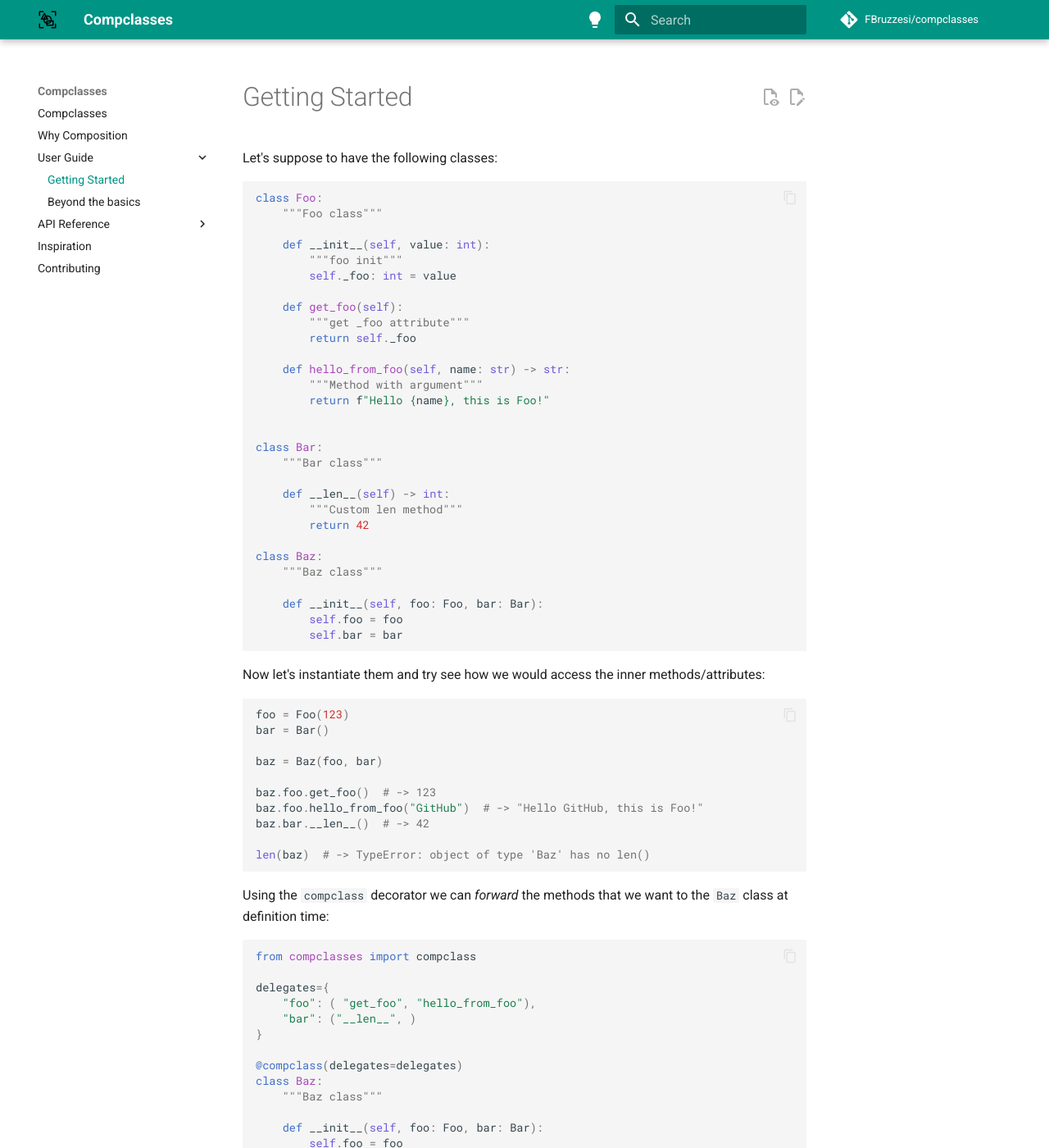
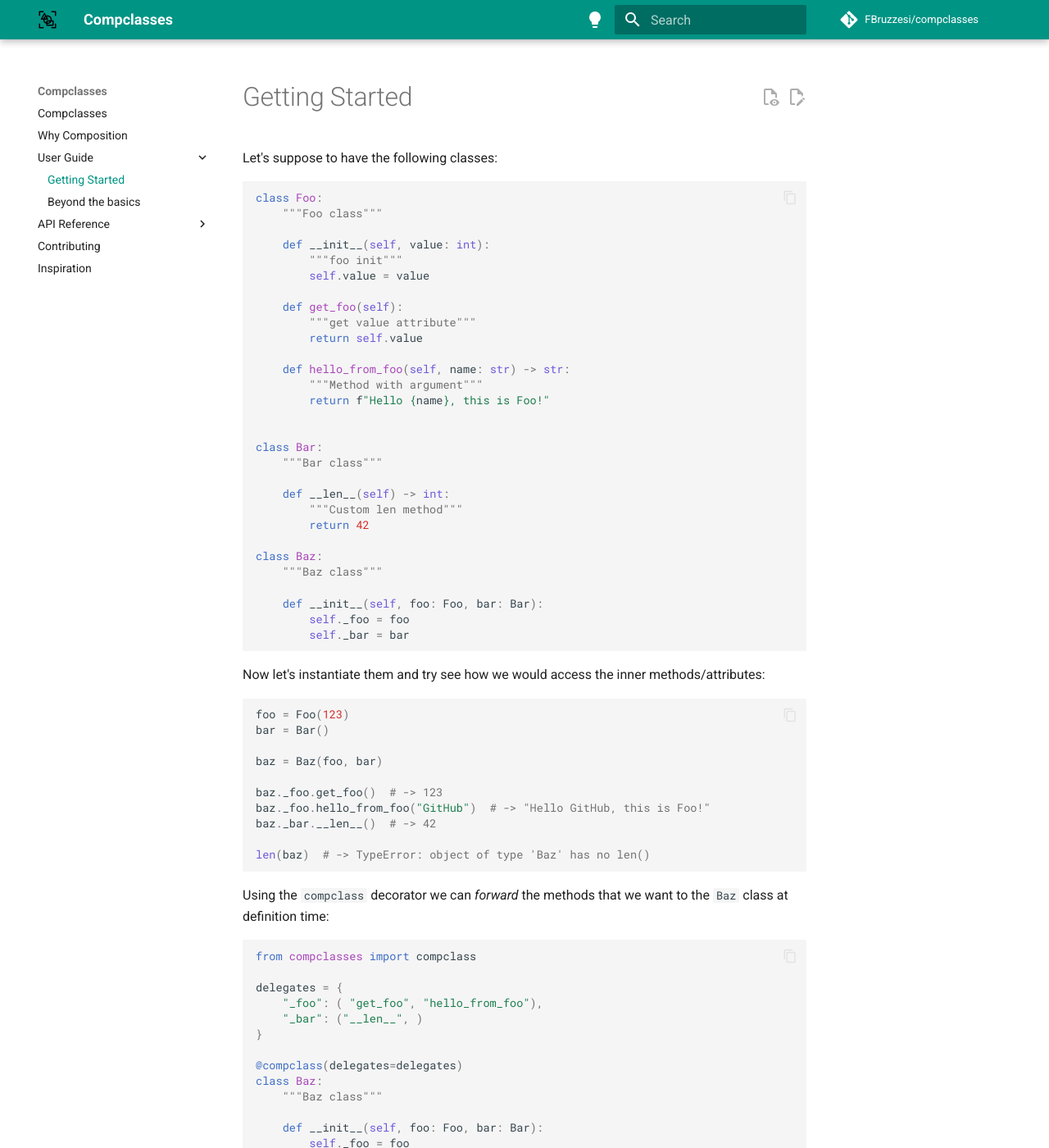
Before and after one commit to FBruzzesi/compclasses, an MkDocs documentation site: the page built from docs/user_guide/getting_started.md, in a window 1280 px wide and 1400 px high. Shown: the whole window at 82% size. Built offline with MkDocs 1.6.1 and Material for MkDocs 9.7.7, drawn with Linux system fonts in a browser that asks for light colours; comment, search, counter and statistics services are not loaded.

````diff
--- a/docs/user_guide/getting_started.md
+++ b/docs/user_guide/getting_started.md
@@ -8,11 +8,11 @@ class Foo:
 
     def __init__(self, value: int):
         """foo init"""
-        self._foo: int = value
+        self.value = value
 
     def get_foo(self):
-        """get _foo attribute"""
-        return self._foo
+        """get value attribute"""
+        return self.value
 
     def hello_from_foo(self, name: str) -> str:
         """Method with argument"""
@@ -30,8 +30,8 @@ class Baz:
     """Baz class"""
 
     def __init__(self, foo: Foo, bar: Bar):
-        self.foo = foo
-        self.bar = bar
+        self._foo = foo
+        self._bar = bar
 ```
 
 Now let's instantiate them and try see how we would access the inner methods/attributes:
@@ -42,9 +42,9 @@ bar = Bar()
 
 baz = Baz(foo, bar)
 
-baz.foo.get_foo()  # -> 123
-baz.foo.hello_from_foo("GitHub")  # -> "Hello GitHub, this is Foo!"
-baz.bar.__len__()  # -> 42
+baz._foo.get_foo()  # -> 123
+baz._foo.hello_from_foo("GitHub")  # -> "Hello GitHub, this is Foo!"
+baz._bar.__len__()  # -> 42
 
 len(baz)  # -> TypeError: object of type 'Baz' has no len()
 ```
@@ -54,9 +54,9 @@ Using the `compclass` decorator we can *forward* the methods that we want to the
 ```python
 from compclasses import compclass
 
-delegates={
-    "foo": ( "get_foo", "hello_from_foo"),
-    "bar": ("__len__", )
+delegates = {
+    "_foo": ( "get_foo", "hello_from_foo"),
+    "_bar": ("__len__", )
 }
 
 @compclass(delegates=delegates)
@@ -64,8 +64,8 @@ class Baz:
     """Baz class"""
 
     def __init__(self, foo: Foo, bar: Bar):
-        self.foo = foo
-        self.bar = bar
+        self._foo = foo
+        self._bar = bar
 
 baz = Baz(foo, bar)
 baz.get_foo()  # -> 123
--- a/mkdocs.yml
+++ b/mkdocs.yml
@@ -115,5 +115,5 @@ nav:
   - API Reference:
     - compclass: api/compclass.md
     - delegatee: api/delegatee.md
+  - Contributing: CONTRIBUTING.md
   - Inspiration: inspiration.md
-  - Contributing: contributing.md
````
Also changed, not shown: README.md (+79 -43 lines), docs/index.md (+14 -3 lines), docs/user_guide/beyond_basics.md (+3 -1 lines), docs/CONTRIBUTING.md (renamed from docs/contributing.md), 1 other file.
